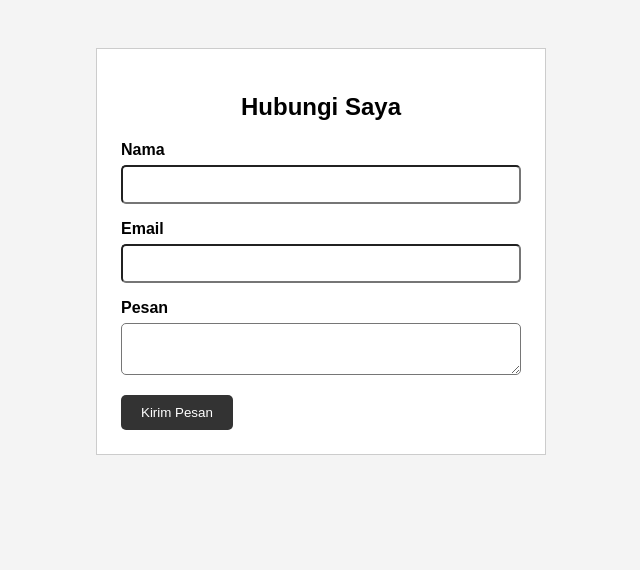
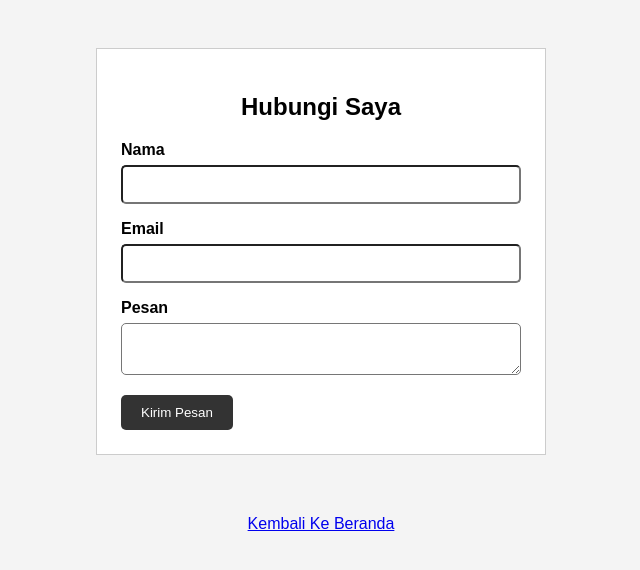
Before and after one commit to Tony-FernandesZzz/tony-xtkj1-30-pwd-formatif, a plain HTML site: page pages/contact.html in a window 1280 px wide. Shown: the whole page, without its empty margins (319-959 px from the left). Drawn offline with Linux system fonts and the light colour scheme.

Commit message:
fix: add back to home link and comments

```diff
--- a/pages/contact.html
+++ b/pages/contact.html
@@ -6,10 +6,13 @@
     <title>Formulir Kontak</title>
 
     <style>
+        /* gaya dasar halaman */
         body {
             background-color: #f4f4f4;
             font-family: Arial, sans-serif;
         }
+
+        /* layout pembungkus formulir */
         #contact {
             padding: 40px 20px;
         }
@@ -23,6 +26,8 @@
         .contact-form h2 {
             text-align: center;
         }
+
+        /* gaya elemen input dan tabel */
         .form-group {
             margin-bottom: 16px;
         }
@@ -43,6 +48,8 @@
             border: 1px solid blue;
             background-color: #eef5ff;
         }
+
+        /* gaya tombol kirim */
         .btn-submit {
             background-color: #333;
             color: white;
@@ -58,6 +65,7 @@
 </head>
 <body>
     <section id="contact">
+        <!-- formulir kontak -->
         <form class="contact-form">
             <h2>Hubungi Saya</h2>
             <div class="form-group">
@@ -78,5 +86,10 @@
         </form>
     </section>
 
+    <!-- tautan untuk kembali ke beranda -->
+     <div style="text-align: center; margin-top: 20px;">
+        <a href="../index.html">Kembali Ke Beranda</a>
+     </div>
+
 </body>
 </html>
```
